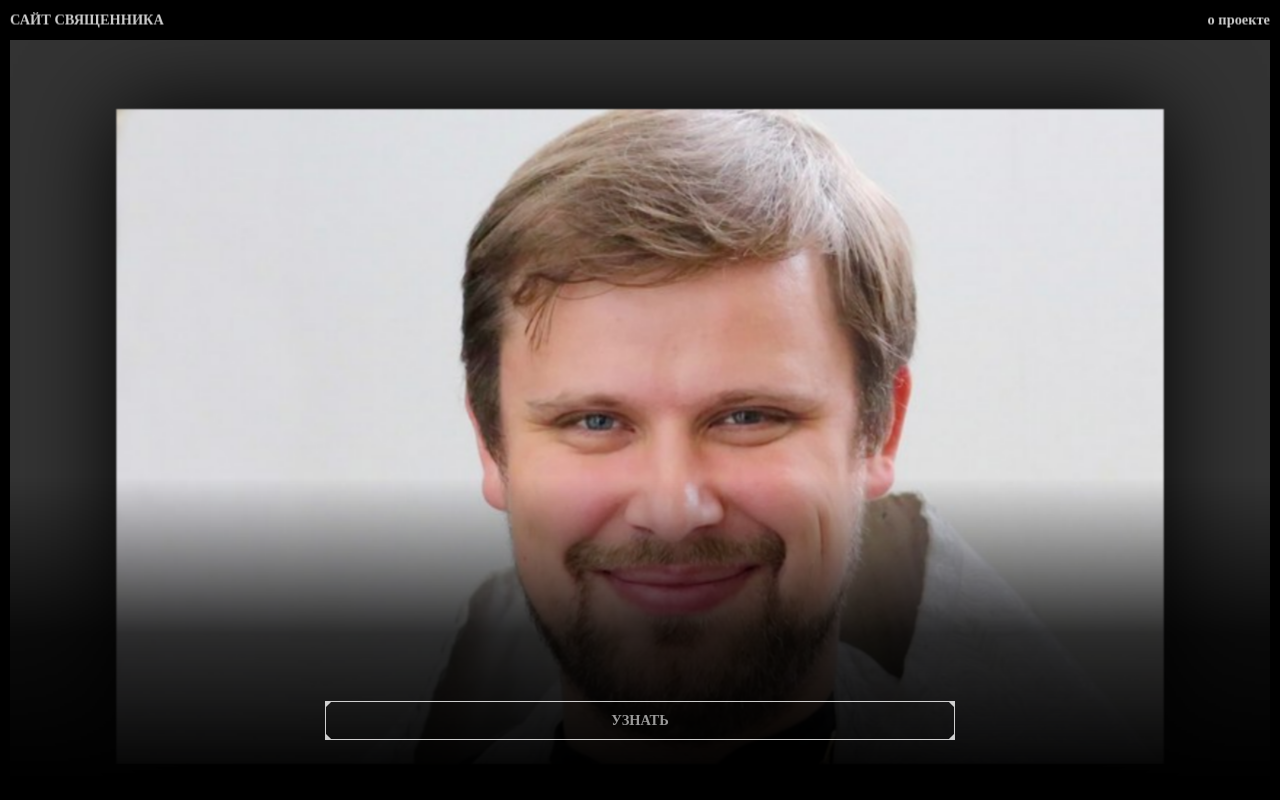
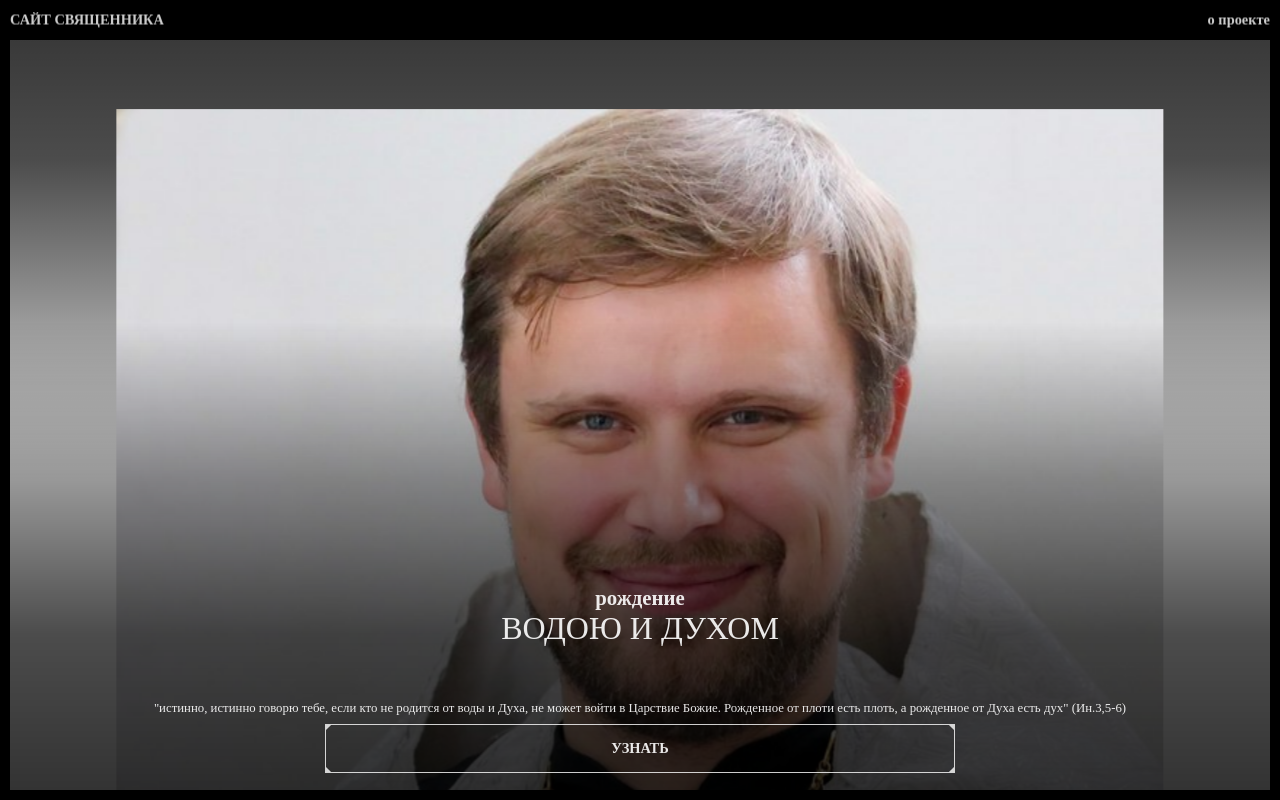
Before and after one commit to AleksBartov/paralax, a website: page docs/index.html in a window 1280 px wide. Drawn offline with Linux system fonts and the light colour scheme.

Commit message:
some working on style and javascript

```diff
--- a/docs/index.html
+++ b/docs/index.html
@@ -12,11 +12,16 @@
     <div id='varvara' class='untilLoad'></div>
 
     <div id="container" class="container">
-        <div class="container__btn">УЗНАТЬ
-            <div class="container__btn__corner container__btn__corner--tl"></div>
-            <div class="container__btn__corner container__btn__corner--tr"></div>
-            <div class="container__btn__corner container__btn__corner--bl"></div>
-            <div class="container__btn__corner container__btn__corner--br"></div>
+        <div id="container__invi" class="invi">
+            <div id="pretitle" class="container__pretitle"></div>
+            <div id="contTitle" class="container__title"></div>
+            <div id="contText" class="container__text"></div>
+            <div class="container__btn">УЗНАТЬ
+                <div class="container__btn__corner container__btn__corner--tl"></div>
+                <div class="container__btn__corner container__btn__corner--tr"></div>
+                <div class="container__btn__corner container__btn__corner--bl"></div>
+                <div class="container__btn__corner container__btn__corner--br"></div>
+            </div>
         </div>
     </div>
 
--- a/docs/scripts/script.js
+++ b/docs/scripts/script.js
@@ -3,7 +3,11 @@ window.addEventListener('load', function(){
   const a = document.getElementById('varvara'),
         b = document.getElementById('ivan'),
         c = document.getElementById('boris'),
-        box1 = document.getElementById('container')
+        box1 = document.getElementById('container'),
+        containerInvi = document.getElementById('container__invi'),
+        contPretitle = document.getElementById('pretitle'),
+        contTitle = document.getElementById('contTitle'),
+        contText = document.getElementById('contText')
 
   this.setTimeout(function() {
     a.classList.remove('untilLoad')
@@ -14,14 +18,43 @@ window.addEventListener('load', function(){
     c.classList.add('photo')
     b.classList.add('back--right')
     c.classList.add('back--right')
-  }, 1000)
+  }, 1500)
 
+  this.setTimeout(function() {
+    containerInvi.classList.remove('invi')
+  }, 2000)
 
+  const dataOfTitles = [
+    {
+      pretitle: 'рождение',
+      title: 'ВОДОЮ И ДУХОМ',
+      text: '"истинно, истинно говорю тебе, если кто не родится от воды и Духа, не может войти в Царствие Божие. Рожденное от плоти есть плоть, а рожденное от Духа есть дух" (Ин.3,5-6)'
+    },
+    {
+      pretitle: 'прощение',
+      title: 'СЛОВОМ',
+      text: '"истинно, истинно говорю тебе, если кто не родится от воды и Духа, не может войти в Царствие Божие. Рожденное от плоти есть плоть, а рожденное от Духа есть дух" (Ин.3,5-6)'
+    },
+    {
+      pretitle: 'питание',
+      title: 'ТЕЛОМ И КРОВИЮ',
+      text: '"истинно, истинно говорю тебе, если кто не родится от воды и Духа, не может войти в Царствие Божие. Рожденное от плоти есть плоть, а рожденное от Духа есть дух" (Ин.3,5-6)'
+    }
+  ]
 
+  let counter = 0
+  contPretitle.innerHTML = dataOfTitles[counter].pretitle
+  contTitle.innerHTML = dataOfTitles[counter].title
+  contText.innerHTML = dataOfTitles[counter].text
 
   // прокрутка влево
 
   function scrollToTheLeft () {
+    counter++
+    contPretitle.innerHTML = dataOfTitles[counter].pretitle
+    contTitle.innerHTML = dataOfTitles[counter].title
+    contText.innerHTML = dataOfTitles[counter].text
+
     if ( !a.classList.contains('back--left') && !a.classList.contains('back--right') ) {
               a.classList.add('back--left')
               c.classList.remove('back--left')
@@ -43,6 +76,12 @@ window.addEventListener('load', function(){
   // прокрутка вправо
 
   function scrollToTheRight () {
+
+    counter--
+    contPretitle.innerHTML = dataOfTitles[counter].pretitle
+    contTitle.innerHTML = dataOfTitles[counter].title
+    contText.innerHTML = dataOfTitles[counter].text
+
     if ( !a.classList.contains('back--left') && !a.classList.contains('back--right') ) {
               a.classList.add('back--right')
               c.classList.remove('back--left')
--- a/docs/styles/main.css
+++ b/docs/styles/main.css
@@ -16,7 +16,7 @@ html {
     overflow-y: scroll;
     overflow-x: hidden;
     height: 100%;
-    background: rgba(0, 0, 0, .8);
+    background: linear-gradient(to bottom, rgba(0, 0, 0, .8), rgba(0, 0, 0, .7), rgba(0, 0, 0, .4), rgba(0, 0, 0, 0), rgba(0, 0, 0, 0), rgba(0, 0, 0, 0));
   }
 
 .header {
@@ -56,18 +56,51 @@ html {
     transform-style: preserve-3d;
     position: absolute;
     width: 100vw;
-    height: 100vh;
+    height: 100%;
     border: 10px solid black;
-    background: linear-gradient(to top, rgba(0, 0, 0, 1), rgba(0, 0, 0, .8),  rgba(0, 0, 0, 0), rgba(0, 0, 0, 0), rgba(0, 0, 0, 0), rgba(0, 0, 0, 0));
-    color: rgba(255,255,255,.6);
+    background: linear-gradient(to top, rgba(0, 0, 0, .8), rgba(0, 0, 0, .7), rgba(0, 0, 0, .4), rgba(0, 0, 0, 0), rgba(0, 0, 0, 0), rgba(0, 0, 0, 0));
+    color: rgba(255,255,255,.9);
     transition: all 2.5s cubic-bezier(0.19, 1, 0.22, 1);
+
+    &__pretitle {
+      width: 93%;
+      position: absolute;
+      bottom: 180px;
+      text-align: center;
+      left: 50%;
+      transform: translateX(-50%);
+      font-size: 1.3rem;
+      font-weight: 800;
+    }
+
+    &__title {
+      width: 98%;
+      position: absolute;
+      bottom: 143px;
+      text-align: center;
+      left: 50%;
+      transform: translateX(-50%);
+      font-size: 2rem;
+      font-weight: 100;
+    }
+
+    &__text {
+      width: 93%;
+      position: absolute;
+      bottom: 74px;
+      text-align: center;
+      left: 50%;
+      transform: translateX(-50%);
+      font-size: .8rem;
+      font-weight: 500;
+    }
 
     &__btn {
         overflow: hidden;
-        padding: 10px 15px;
+        padding: 15px 15px;
         width: 50%;
         position: absolute;
-        bottom: 50px;
+        bottom: 17px;
         text-align: center;
         left: 50%;
         transform: translateX(-50%);
@@ -124,7 +157,6 @@ html {
 
 
   .photo {
-    box-shadow: 0px 0px 100px black;
     filter: blur(0px);
     text-align: center;
     line-height: 100%;
@@ -134,7 +166,7 @@ html {
     position: absolute;
     top: 10vh;
     width: 90vw;
-    height: 90vh;
+    height: 95vh;
     left: 5vw;
     right: 5vw;
     transform: translateZ(-60px) translateX(0px);
@@ -158,19 +190,16 @@ html {
   }
 
   .back {
-    box-shadow: 0px 0px 10px black;
     transform: translateY(-220px) translateX(0px) translateZ(-800px);
     filter: blur(4px);
   }
 
   .back--right {
-    box-shadow: 0px 0px 10px black;
     transform: translateY(-60px) translateX(250px) translateZ(-400px);
     filter: blur(4px);
   }
 
   .back--left {
-    box-shadow: 0px 0px 10px black;
     transform: translateY(-60px) translateX(-250px) translateZ(-400px);
     filter: blur(4px);
   }
@@ -185,3 +214,7 @@ html {
     bottom: 0;
     min-height: 100vh;
   }
+
+  .invi {
+    opacity: 0;
+  }
--- a/docs/temp/styles/main.css
+++ b/docs/temp/styles/main.css
@@ -16,7 +16,7 @@ html {
     overflow-y: scroll;
     overflow-x: hidden;
     height: 100%;
-    background: rgba(0, 0, 0, .8);
+    background: linear-gradient(to bottom, rgba(0, 0, 0, .8), rgba(0, 0, 0, .7), rgba(0, 0, 0, .4), rgba(0, 0, 0, 0), rgba(0, 0, 0, 0), rgba(0, 0, 0, 0));
   }
 
   .header {
@@ -56,19 +56,52 @@ html {
     transform-style: preserve-3d;
     position: absolute;
     width: 100vw;
-    height: 100vh;
+    height: 100%;
     border: 10px solid black;
-    background: linear-gradient(to top, rgba(0, 0, 0, 1), rgba(0, 0, 0, .8),  rgba(0, 0, 0, 0), rgba(0, 0, 0, 0), rgba(0, 0, 0, 0), rgba(0, 0, 0, 0));
-    color: rgba(255,255,255,.6);
+    background: linear-gradient(to top, rgba(0, 0, 0, .8), rgba(0, 0, 0, .7), rgba(0, 0, 0, .4), rgba(0, 0, 0, 0), rgba(0, 0, 0, 0), rgba(0, 0, 0, 0));
+    color: rgba(255,255,255,.9);
     transition: all 2.5s cubic-bezier(0.19, 1, 0.22, 1);
   }
 
+  .container__pretitle {
+    width: 93%;
+    position: absolute;
+    bottom: 180px;
+    text-align: center;
+    left: 50%;
+    transform: translateX(-50%);
+    font-size: 1.3rem;
+    font-weight: 800;
+}
+
+  .container__title {
+    width: 98%;
+    position: absolute;
+    bottom: 143px;
+    text-align: center;
+    left: 50%;
+    transform: translateX(-50%);
+    font-size: 2rem;
+    font-weight: 100;
+}
+
+  .container__text {
+    width: 93%;
+    position: absolute;
+    bottom: 74px;
+    text-align: center;
+    left: 50%;
+    transform: translateX(-50%);
+    font-size: .8rem;
+    font-weight: 500;
+}
+
   .container__btn {
     overflow: hidden;
-    padding: 10px 15px;
+    padding: 15px 15px;
     width: 50%;
     position: absolute;
-    bottom: 50px;
+    bottom: 17px;
     text-align: center;
     left: 50%;
     transform: translateX(-50%);
@@ -124,7 +157,6 @@ html {
   }
 
   .photo {
-    box-shadow: 0px 0px 100px black;
     -webkit-filter: blur(0px);
             filter: blur(0px);
     text-align: center;
@@ -135,7 +167,7 @@ html {
     position: absolute;
     top: 10vh;
     width: 90vw;
-    height: 90vh;
+    height: 95vh;
     left: 5vw;
     right: 5vw;
     transform: translateZ(-60px) translateX(0px);
@@ -158,21 +190,18 @@ html {
   }
 
   .back {
-    box-shadow: 0px 0px 10px black;
     transform: translateY(-220px) translateX(0px) translateZ(-800px);
     -webkit-filter: blur(4px);
             filter: blur(4px);
   }
 
   .back--right {
-    box-shadow: 0px 0px 10px black;
     transform: translateY(-60px) translateX(250px) translateZ(-400px);
     -webkit-filter: blur(4px);
             filter: blur(4px);
   }
 
   .back--left {
-    box-shadow: 0px 0px 10px black;
     transform: translateY(-60px) translateX(-250px) translateZ(-400px);
     -webkit-filter: blur(4px);
             filter: blur(4px);
@@ -189,3 +218,7 @@ html {
     bottom: 0;
     min-height: 100vh;
   }
+
+  .invi {
+    opacity: 0;
+  }
```
